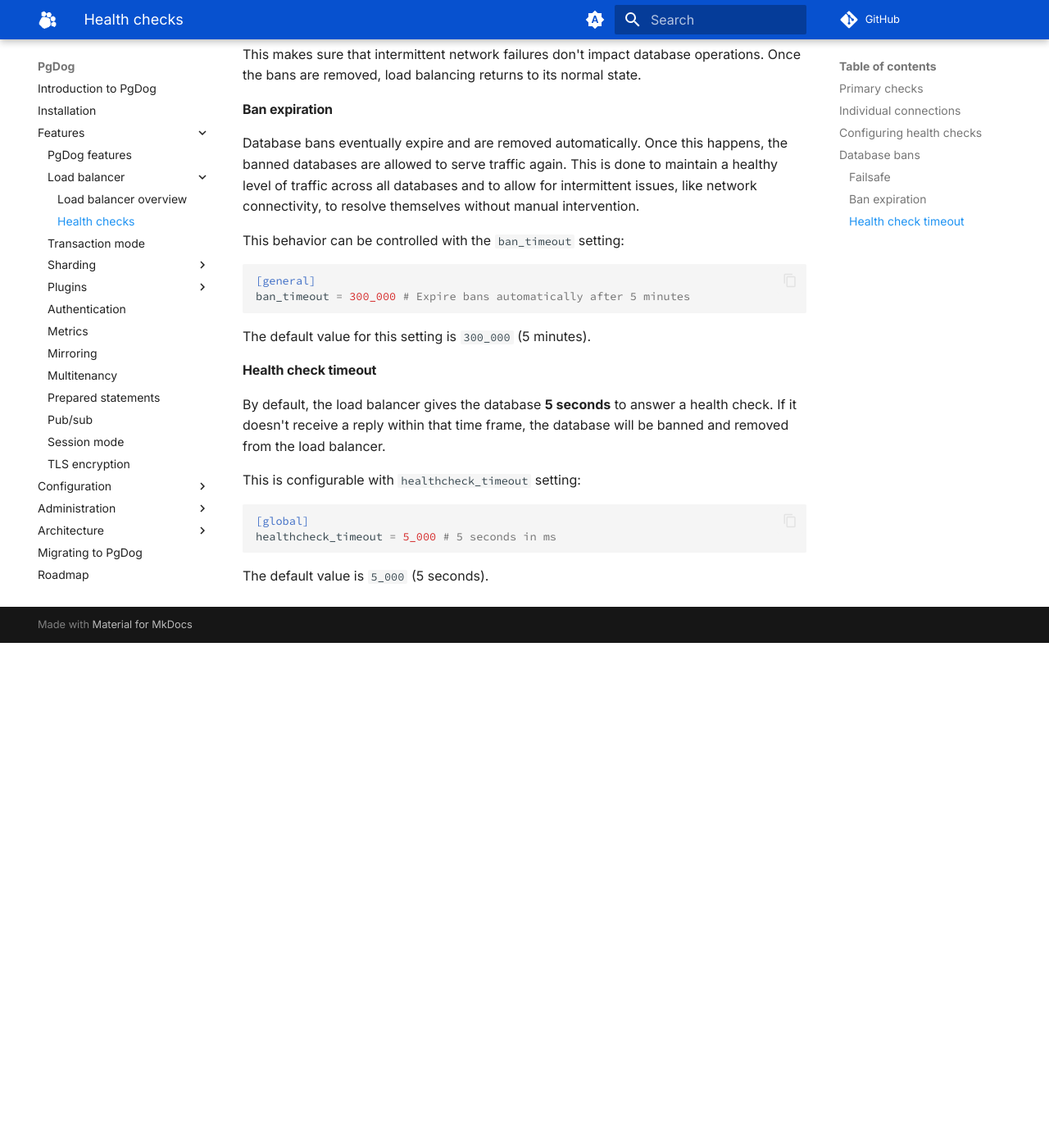
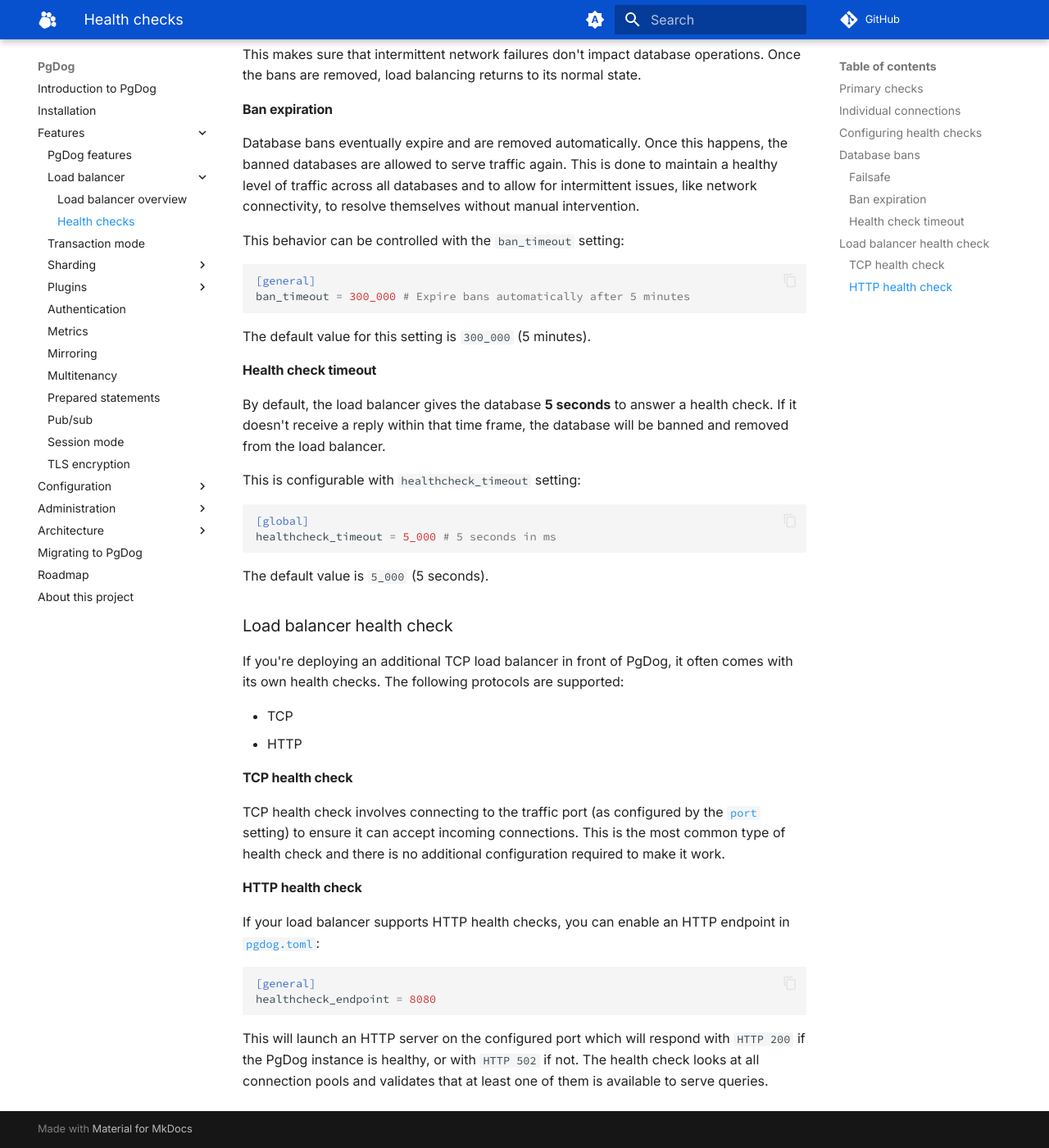
Before and after one commit to pgdogdev/docs, an MkDocs documentation site: the page built from docs/features/load-balancer/healthchecks.md, in a window 1280 px wide and 1400 px high, scrolled down 1848 px. Shown: the whole window at 82% size. Built offline with MkDocs 1.6.1 and Material for MkDocs 9.7.7, drawn with Linux system fonts in a browser that asks for light colours; comment, search, counter and statistics services are not loaded; before the commit the page ends 2632 px from its top, so only the background shows below that.

Commit message:
healthcheck endpoint docs

````diff
--- a/docs/features/load-balancer/healthchecks.md
+++ b/docs/features/load-balancer/healthchecks.md
@@ -76,3 +76,25 @@
 ```
 
 The default value is `5_000` (5 seconds).
+
+### Load balancer health check
+
+If you're deploying an additional TCP load balancer in front of PgDog, it often comes with its own health checks. The following protocols are supported:
+
+- TCP
+- HTTP
+
+#### TCP health check
+
+TCP health check involves connecting to the traffic port (as configured by the [`port`](../../configuration/pgdog.toml/general.md#port) setting) to ensure it can accept incoming connections. This is the most common type of health check and there is no additional configuration required to make it work.
+
+#### HTTP health check
+
+If your load balancer supports HTTP health checks, you can enable an HTTP endpoint in [`pgdog.toml`](../../configuration/pgdog.toml/general.md#healthcheck_endpoint):
+
+```toml
+[general]
+healthcheck_endpoint = 8080
+```
+
+This will launch an HTTP server on the configured port which will respond with `HTTP 200` if the PgDog instance is healthy, or with `HTTP 502` if not. The health check looks at all connection pools and validates that at least one of them is available to serve queries.
````
